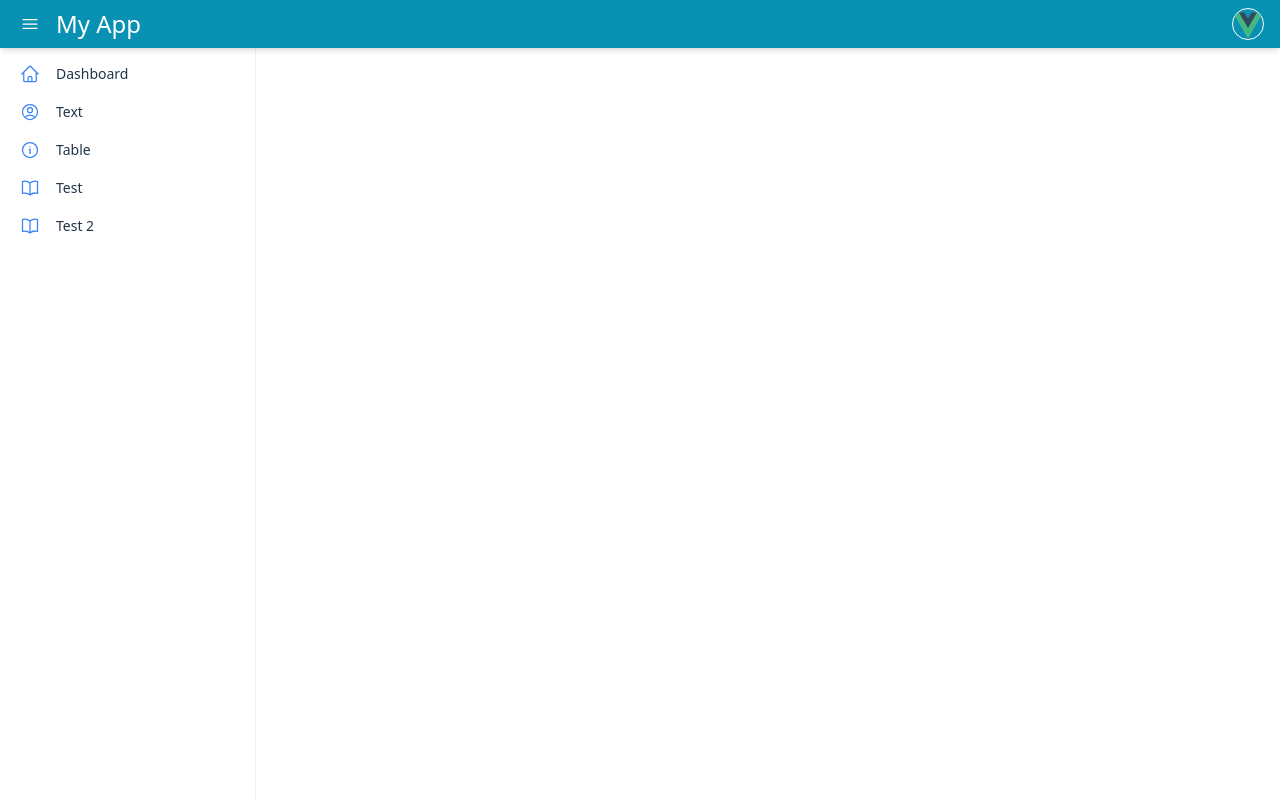
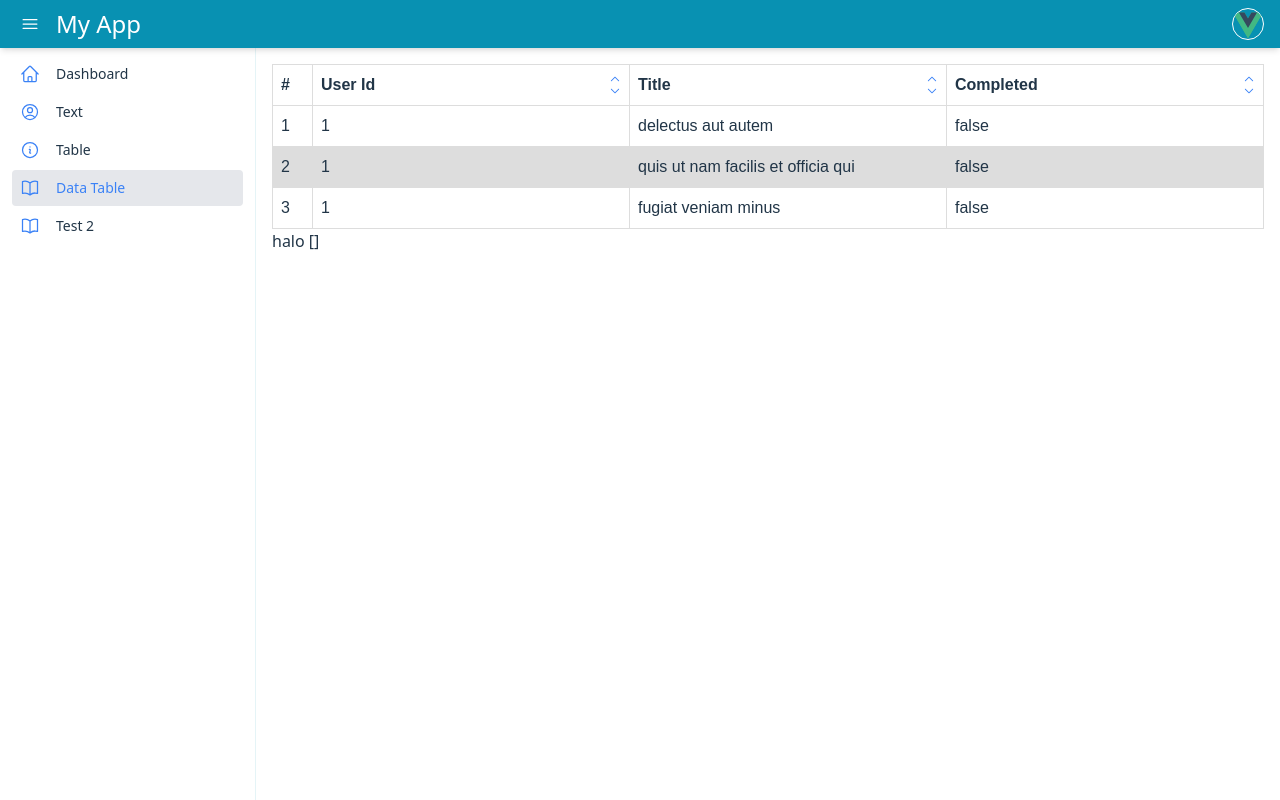
Before and after one commit to riyan-eng/Vue-Tailwind-Template-1, a Vue app: page /data_table in a window 1280 px wide. Built offline with nearby package versions, Linux system fonts and the light colour scheme.

Commit message:
vue tailwind template 1

```diff
--- a/package.json
+++ b/package.json
@@ -10,6 +10,7 @@
   },
   "dependencies": {
     "@heroicons/vue": "^2.0.13",
+    "axios": "^1.2.0",
     "vue": "^3.2.41",
     "vue-router": "^4.1.6",
     "vuex": "^4.0.2"
--- a/src/App.vue
+++ b/src/App.vue
@@ -33,14 +33,14 @@ export default {
         active: false,
       },
       {
-        menuName: 'test',
-        menuPath: '/test',
+        menuName: 'data table',
+        menuPath: '/data_table',
         menuIcon: 'BookOpenIcon',
         active: false,
       },
       {
         menuName: 'test 2',
-        menuPath: '/test2',
+        menuPath: '/text',
         menuIcon: 'BookOpenIcon',
         active: false,
       },
--- a/src/main.js
+++ b/src/main.js
@@ -3,4 +3,5 @@ import './style.css'
 import App from './App.vue'
 import router from './router'
 
+
 createApp(App).use(router).mount('#app')
--- /dev/null
+++ b/src/pages/DataTable.vue
@@ -0,0 +1,112 @@
+<style scoped>
+table {
+    font-family: arial, sans-serif;
+    border-collapse: collapse;
+    width: 100%;
+}
+
+td,
+th {
+    border: 1px solid #dddddd;
+    text-align: left;
+    padding: 8px;
+}
+
+tr:nth-child(even) {
+    background-color: #dddddd;
+}
+</style>
+
+<template>
+    <table class="table-fixed">
+        <thead>
+            <tr>
+                <th width="40">#</th>
+                <th v-for="(col, ind) of columns" :key="ind">
+                    <div class="flex justify-between">
+                        <div>{{ col.text }}</div>
+                        <div>
+                            <ChevronUpIcon @click="sort = { column: col.name, by: 'desc' }"
+                                class="h-3 w-3 text-blue-500" />
+                            <ChevronDownIcon class="h-3 w-3 text-blue-500" />
+                        </div>
+                    </div>
+                </th>
+            </tr>
+        </thead>
+        <tbody>
+            <tr v-for="(entry, ind) of filteredEntries" :key="ind">
+                <td>{{ entry.id }}</td>
+                <td>{{ entry.userId }}</td>
+                <td>{{ entry.title }}</td>
+                <td>{{ entry.completed }}</td>
+            </tr>
+        </tbody>
+    </table>
+    {{ selectPage() }}
+    {{ data }}
+</template>
+<script setup>
+import { computed, ref, reactive } from 'vue'
+import { ChevronUpIcon, ChevronDownIcon } from '@heroicons/vue/24/solid'
+import { getTodo } from '../service/todo'
+
+// data
+const page = ref(1)
+const data = reactive([])
+const columns = [
+    {
+        name: 'userId',
+        text: 'User Id'
+    },
+    {
+        name: 'title',
+        text: 'Title'
+    },
+    {
+        name: 'completed',
+        text: 'Completed'
+    }
+]
+
+// computed
+const filteredEntries = computed(() => {
+    var newEntries = [
+        {
+            "userId": 1,
+            "id": 1,
+            "title": "delectus aut autem",
+            "completed": false
+        },
+        {
+            "userId": 1,
+            "id": 2,
+            "title": "quis ut nam facilis et officia qui",
+            "completed": false
+        },
+        {
+            "userId": 1,
+            "id": 3,
+            "title": "fugiat veniam minus",
+            "completed": false
+        }
+    ]
+    return newEntries
+})
+
+// function
+function selectPage() {
+    return 'halo'
+}
+
+async function fetchTasks() {
+    const res = await fetch('https://dummyjson.com/todos?limit=3&skip=10')
+    const data = await res.json()
+    return data
+}
+
+// fetch('https://dummyjson.com/todos?limit=3&skip=10')
+//     .then(res => res.json())
+//     .then(console.log);
+
+</script>
--- a/src/pages/Table.vue
+++ b/src/pages/Table.vue
@@ -38,30 +38,30 @@
             <nav aria-label="Page navigation example">
                 <ul class="flex list-style-none">
                     <li class="page-item"><a
-                            class="page-link relative block py-1.5 px-3 rounded border-0 bg-transparent outline-none transition-all duration-300 rounded text-gray-800 hover:text-gray-800 focus:shadow-none"
+                            class="page-link relative block py-1.5 px-3 border-0 bg-transparent outline-none transition-all duration-300 text-gray-800 hover:text-gray-800 focus:shadow-none"
                             href="#" aria-label="Previous">
                             <span aria-hidden="true">&laquo;</span>
                         </a></li>
                     <li class="page-item"><a
-                            class="page-link relative block py-1.5 px-3 rounded border-0 bg-transparent outline-none transition-all duration-300 rounded text-gray-800 hover:text-gray-800 hover:bg-gray-200 focus:shadow-none"
+                            class="page-link relative block py-1.5 px-3 border-0 bg-transparent outline-none transition-all duration-300 text-gray-800 hover:text-gray-800 hover:bg-gray-200 focus:shadow-none"
                             href="#">1</a></li>
                     <li class="page-item"><a
-                            class="page-link relative block py-1.5 px-3 rounded border-0 bg-transparent outline-none transition-all duration-300 rounded text-gray-800 hover:text-gray-800 hover:bg-gray-200 focus:shadow-none"
+                            class="page-link relative block py-1.5 px-3 border-0 bg-transparent outline-none transition-all duration-300 text-gray-800 hover:text-gray-800 hover:bg-gray-200 focus:shadow-none"
                             href="#">2</a></li>
                     <li class="page-item"><a
-                            class="page-link relative block py-1.5 px-3 rounded border-0 bg-transparent outline-none transition-all duration-300 rounded text-gray-800 hover:text-gray-800 hover:bg-gray-200 focus:shadow-none"
+                            class="page-link relative block py-1.5 px-3 border-0 bg-transparent outline-none transition-all duration-300 text-gray-800 hover:text-gray-800 hover:bg-gray-200 focus:shadow-none"
                             href="#">3</a></li>
                     <li class="page-item"><a
-                            class="page-link relative block py-1.5 px-3 rounded border-0 bg-transparent outline-none transition-all duration-300 rounded text-gray-800 hover:text-gray-800 hover:bg-gray-200 focus:shadow-none"
+                            class="page-link relative block py-1.5 px-3 border-0 bg-transparent outline-none transition-all duration-300 text-gray-800 hover:text-gray-800 hover:bg-gray-200 focus:shadow-none"
                             href="#">4</a></li>
                     <li class="page-item"><a
-                            class="page-link relative block py-1.5 px-3 rounded border-0 bg-transparent outline-none transition-all duration-300 rounded text-gray-800 hover:text-gray-800 hover:bg-gray-200 focus:shadow-none"
+                            class="page-link relative block py-1.5 px-3 border-0 bg-transparent outline-none transition-all duration-300 text-gray-800 hover:text-gray-800 hover:bg-gray-200 focus:shadow-none"
                             href="#">5</a></li>
                     <li class="page-item"><a
-                            class="page-link relative block py-1.5 px-3 rounded border-0 bg-transparent outline-none transition-all duration-300 rounded text-gray-800 hover:text-gray-800 hover:bg-gray-200 focus:shadow-none"
+                            class="page-link relative block py-1.5 px-3 border-0 bg-transparent outline-none transition-all duration-300 text-gray-800 hover:text-gray-800 hover:bg-gray-200 focus:shadow-none"
                             href="#">6</a></li>
                     <li class="page-item"><a
-                            class="page-link relative block py-1.5 px-3 rounded border-0 bg-transparent outline-none transition-all duration-300 rounded text-gray-800 hover:text-gray-800 hover:bg-gray-200 focus:shadow-none"
+                            class="page-link relative block py-1.5 px-3 border-0 bg-transparent outline-none transition-all duration-300 text-gray-800 hover:text-gray-800 hover:bg-gray-200 focus:shadow-none"
                             href="#" aria-label="Next">
                             <span aria-hidden="true">&raquo;</span>
                         </a></li>
@@ -71,7 +71,7 @@
         <div>
             <div class="flex space-x-2 justify-center">
                 <button type="button"
-                    class="inline-block px-6 py-2.5 bg-blue-600 text-white font-medium text-xs leading-tight uppercase rounded shadow-md hover:bg-blue-700 hover:shadow-lg focus:bg-blue-700 focus:shadow-lg focus:outline-none focus:ring-0 active:bg-blue-800 active:shadow-lg transition duration-150 ease-in-out">Button</button>
+                    class="inline-block px-6 py-2.5 bg-blue-600 text-white font-medium text-xs leading-tight uppercase shadow-md hover:bg-blue-700 hover:shadow-lg focus:bg-blue-700 focus:shadow-lg focus:outline-none focus:ring-0 active:bg-blue-800 active:shadow-lg transition duration-150 ease-in-out">Button</button>
             </div>
         </div>
     </div>
--- a/src/router/index.js
+++ b/src/router/index.js
@@ -17,6 +17,10 @@ const routes = [
     path: "/text",
     component: () => import("../pages/Text.vue"),
   },
+  {
+    path: "/data_table",
+    component: () => import("../pages/DataTable.vue"),
+  },
 ];
 
 export default createRouter({
--- /dev/null
+++ b/src/service/todo.js
@@ -0,0 +1,6 @@
+function getTodo() {
+  const response = fetch("https://dummyjson.com/todos?limit=3&skip=10");
+  return response
+}
+
+export { getTodo };
```
Also changed, not shown: cek.html (deleted), 1 other file (tests, documents, lock files or other folders).
